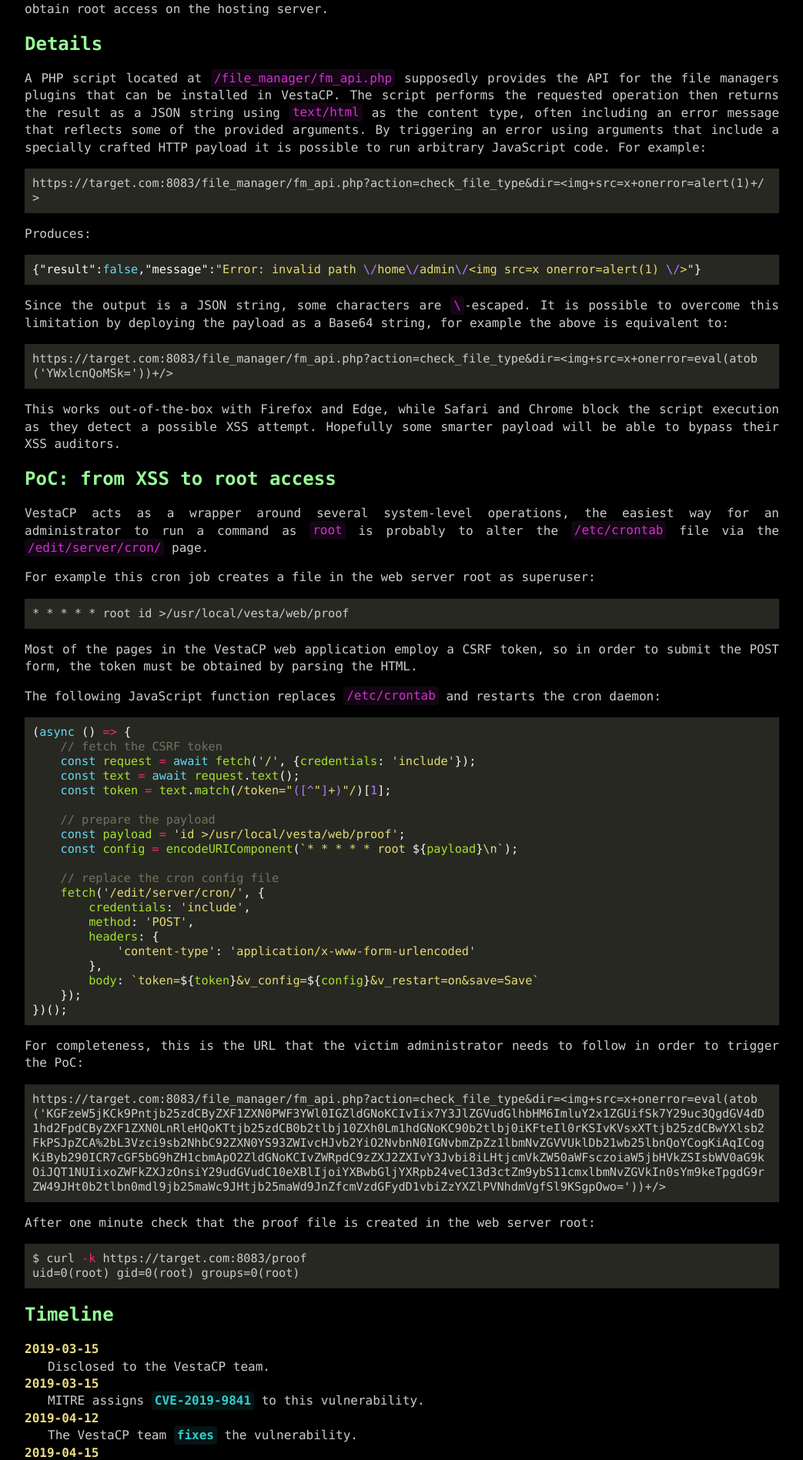
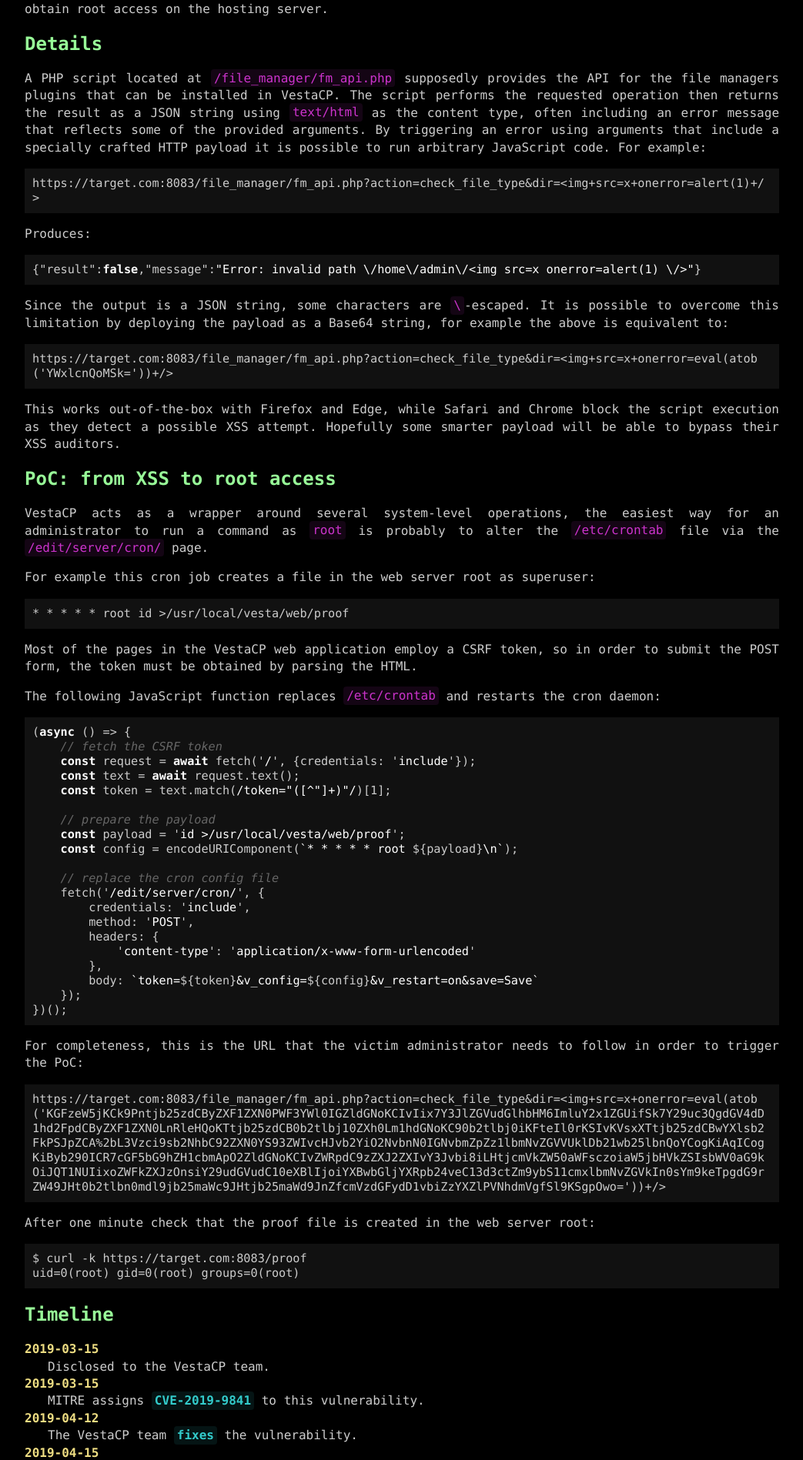
Before and after one commit to cyrus-and/cyrus-and.github.io, a Jekyll site: the page built from advisories/_posts/2019-04-15-vesta-control-panel-0.9.8-23-reflected-xss-in-file-manager-api.md, in a window 1280 px wide. Shown: the part 599-2496 px from the top of the page at 77% size, without its empty margins (118-1161 px from the left). Built offline with Jekyll 4.4.1, drawn with Linux system fonts in a browser that asks for light colours.

Commit message:
Switch to a simpler custom syntax highlighting theme

```diff
--- a/_sass/_common.scss
+++ b/_sass/_common.scss
@@ -7,6 +7,7 @@ $link: #00ffff;
 $code: #ff00ff;
 $dark: #111111;
 $faint: #666666;
+$bright: #ffffff;
 
 $indentation: 30px;
 $container-padding: 10px;
@@ -210,3 +211,27 @@ ul {
     border-top: 1px solid $accent;
     font-size: 0.8rem;
 }
+
+// syntax highlighting
+
+// default
+.highlight pre {
+    background: $dark;
+}
+
+// comments
+.highlight [class^=c] {
+    color: $faint;
+    font-style: italic;
+}
+
+// keywords
+.highlight [class^=k] {
+    color: $bright;
+    font-weight: bold;
+}
+
+// strings
+.highlight [class^=s] {
+    color: $bright;
+}
--- a/_sass/_monokai.scss
+++ /dev/null
@@ -1,65 +0,0 @@
-.highlight pre { background-color: #272822; }
-.highlight .hll { background-color: #272822; }
-.highlight .c { color: #75715e } /* Comment */
-.highlight .err { color: #960050; background-color: #1e0010 } /* Error */
-.highlight .k { color: #66d9ef } /* Keyword */
-.highlight .l { color: #ae81ff } /* Literal */
-.highlight .n { color: #f8f8f2 } /* Name */
-.highlight .o { color: #f92672 } /* Operator */
-.highlight .p { color: #f8f8f2 } /* Punctuation */
-.highlight .cm { color: #75715e } /* Comment.Multiline */
-.highlight .cp { color: #75715e } /* Comment.Preproc */
-.highlight .c1 { color: #75715e } /* Comment.Single */
-.highlight .cs { color: #75715e } /* Comment.Special */
-.highlight .ge { font-style: italic } /* Generic.Emph */
-.highlight .gs { font-weight: bold } /* Generic.Strong */
-.highlight .kc { color: #66d9ef } /* Keyword.Constant */
-.highlight .kd { color: #66d9ef } /* Keyword.Declaration */
-.highlight .kn { color: #f92672 } /* Keyword.Namespace */
-.highlight .kp { color: #66d9ef } /* Keyword.Pseudo */
-.highlight .kr { color: #66d9ef } /* Keyword.Reserved */
-.highlight .kt { color: #66d9ef } /* Keyword.Type */
-.highlight .ld { color: #e6db74 } /* Literal.Date */
-.highlight .m { color: #ae81ff } /* Literal.Number */
-.highlight .s { color: #e6db74 } /* Literal.String */
-.highlight .na { color: #a6e22e } /* Name.Attribute */
-.highlight .nb { color: #f8f8f2 } /* Name.Builtin */
-.highlight .nc { color: #a6e22e } /* Name.Class */
-.highlight .no { color: #66d9ef } /* Name.Constant */
-.highlight .nd { color: #a6e22e } /* Name.Decorator */
-.highlight .ni { color: #f8f8f2 } /* Name.Entity */
-.highlight .ne { color: #a6e22e } /* Name.Exception */
-.highlight .nf { color: #a6e22e } /* Name.Function */
-.highlight .nl { color: #f8f8f2 } /* Name.Label */
-.highlight .nn { color: #f8f8f2 } /* Name.Namespace */
-.highlight .nx { color: #a6e22e } /* Name.Other */
-.highlight .py { color: #f8f8f2 } /* Name.Property */
-.highlight .nt { color: #f92672 } /* Name.Tag */
-.highlight .nv { color: #f8f8f2 } /* Name.Variable */
-.highlight .ow { color: #f92672 } /* Operator.Word */
-.highlight .w { color: #f8f8f2 } /* Text.Whitespace */
-.highlight .mf { color: #ae81ff } /* Literal.Number.Float */
-.highlight .mh { color: #ae81ff } /* Literal.Number.Hex */
-.highlight .mi { color: #ae81ff } /* Literal.Number.Integer */
-.highlight .mo { color: #ae81ff } /* Literal.Number.Oct */
-.highlight .sb { color: #e6db74 } /* Literal.String.Backtick */
-.highlight .sc { color: #e6db74 } /* Literal.String.Char */
-.highlight .sd { color: #e6db74 } /* Literal.String.Doc */
-.highlight .s2 { color: #e6db74 } /* Literal.String.Double */
-.highlight .se { color: #ae81ff } /* Literal.String.Escape */
-.highlight .sh { color: #e6db74 } /* Literal.String.Heredoc */
-.highlight .si { color: #e6db74 } /* Literal.String.Interpol */
-.highlight .sx { color: #e6db74 } /* Literal.String.Other */
-.highlight .sr { color: #e6db74 } /* Literal.String.Regex */
-.highlight .s1 { color: #e6db74 } /* Literal.String.Single */
-.highlight .ss { color: #e6db74 } /* Literal.String.Symbol */
-.highlight .bp { color: #f8f8f2 } /* Name.Builtin.Pseudo */
-.highlight .vc { color: #f8f8f2 } /* Name.Variable.Class */
-.highlight .vg { color: #f8f8f2 } /* Name.Variable.Global */
-.highlight .vi { color: #f8f8f2 } /* Name.Variable.Instance */
-.highlight .il { color: #ae81ff } /* Literal.Number.Integer.Long */
-
-.highlight .gh { } /* Generic Heading & Diff Header */
-.highlight .gu { color: #75715e; } /* Generic.Subheading & Diff Unified/Comment? */
-.highlight .gd { color: #f92672; } /* Generic.Deleted & Diff Deleted */
-.highlight .gi { color: #a6e22e; } /* Generic.Inserted & Diff Inserted */
--- a/assets/css/post.scss
+++ b/assets/css/post.scss
@@ -2,7 +2,6 @@
 ---
 
 @import 'common';
-@import 'monokai';
 
 #post-info {
     text-align: right;
```
